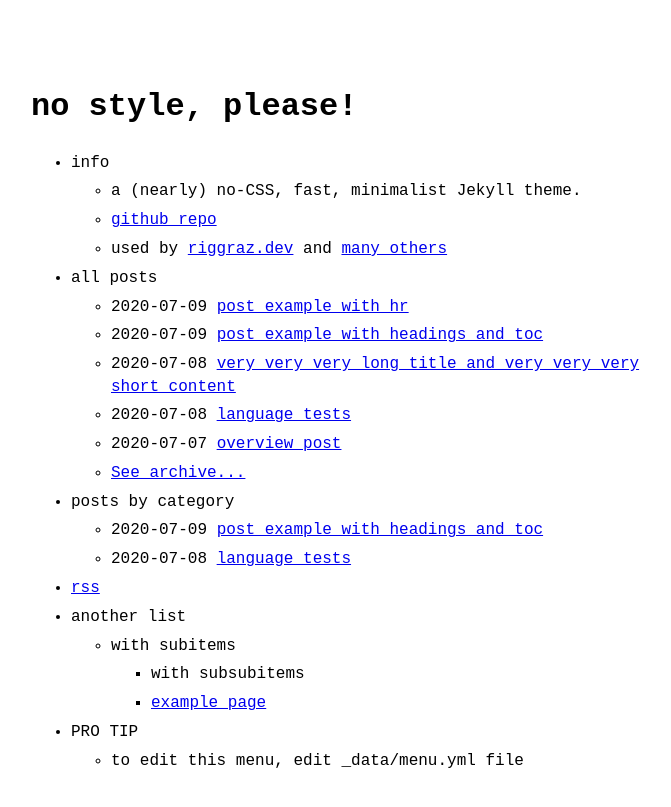
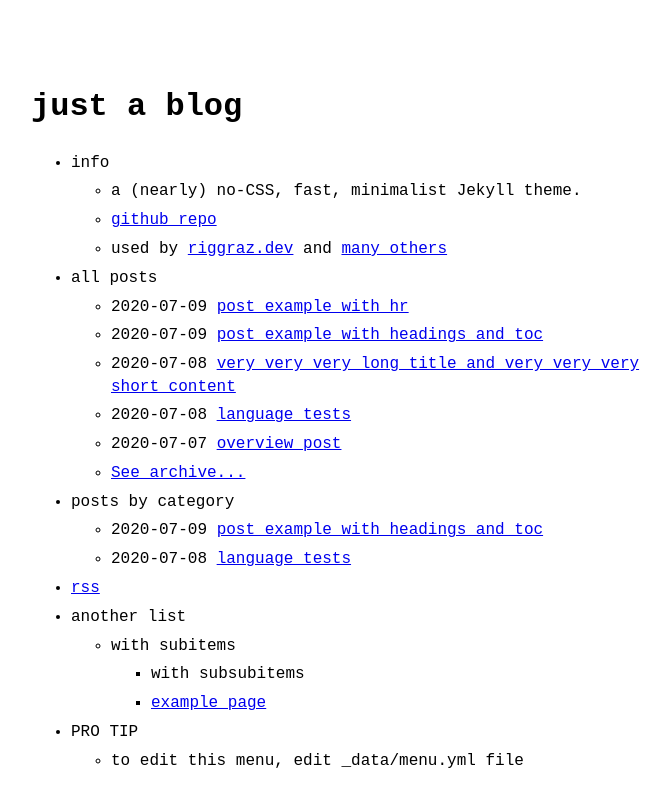
Before and after one commit to riggraz/no-style-please, a Jekyll site: the page built from index.md, in a window 1280 px wide. Shown: the top 807 px of the page, without its empty margins (289-960 px from the left). Built offline with Jekyll 4.4.1, drawn with Linux system fonts in a browser that asks for light colours.

Commit message:
Update _config.yml

```diff
--- a/_config.yml
+++ b/_config.yml
@@ -1,4 +1,4 @@
-title: no style, please! # name of the site
+title: just a blog # name of the site
 author: ejiseok
 email: jiseoklee0502@gmail.com # email of site's author
 url: https://ejiseok.github.io # root address of the site
@@ -11,7 +11,7 @@ permalink: /:slug.html
 favicon: "logo.png" # name+extension of favicon (which must be put on the root folder)
 # goat_counter: "yoursitename" # put your GoatCounter name if you want to use GoatCounter analytics
 
-theme: no-style-please # if you are using GitHub Pages, change it to remote_theme: riggraz/no-style-please
+theme: riggraz/no-style-please # if you are using GitHub Pages, change it to remote_theme: riggraz/no-style-please
 
 theme_config:
   appearance: "auto" # can be "light", "dark" or "auto"
```
